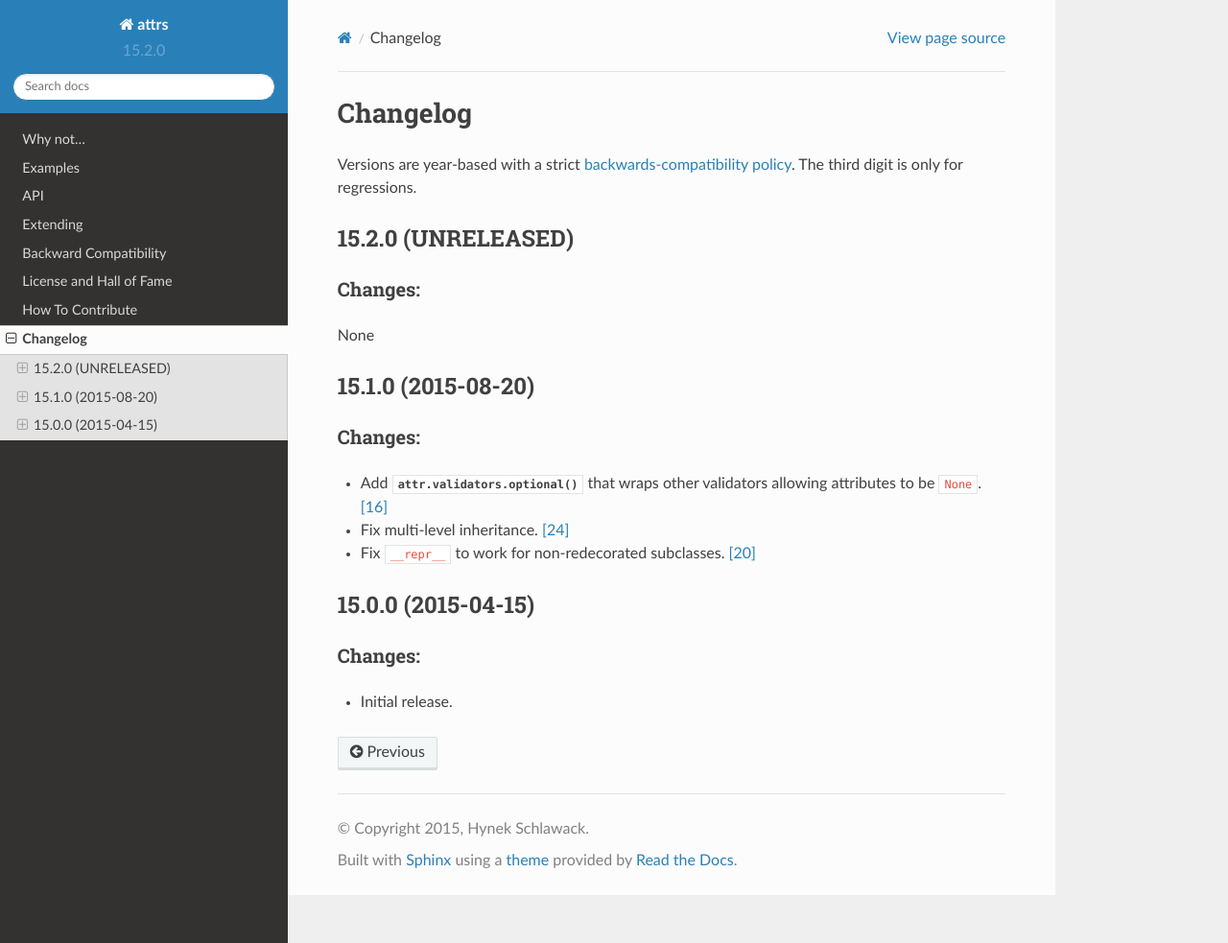
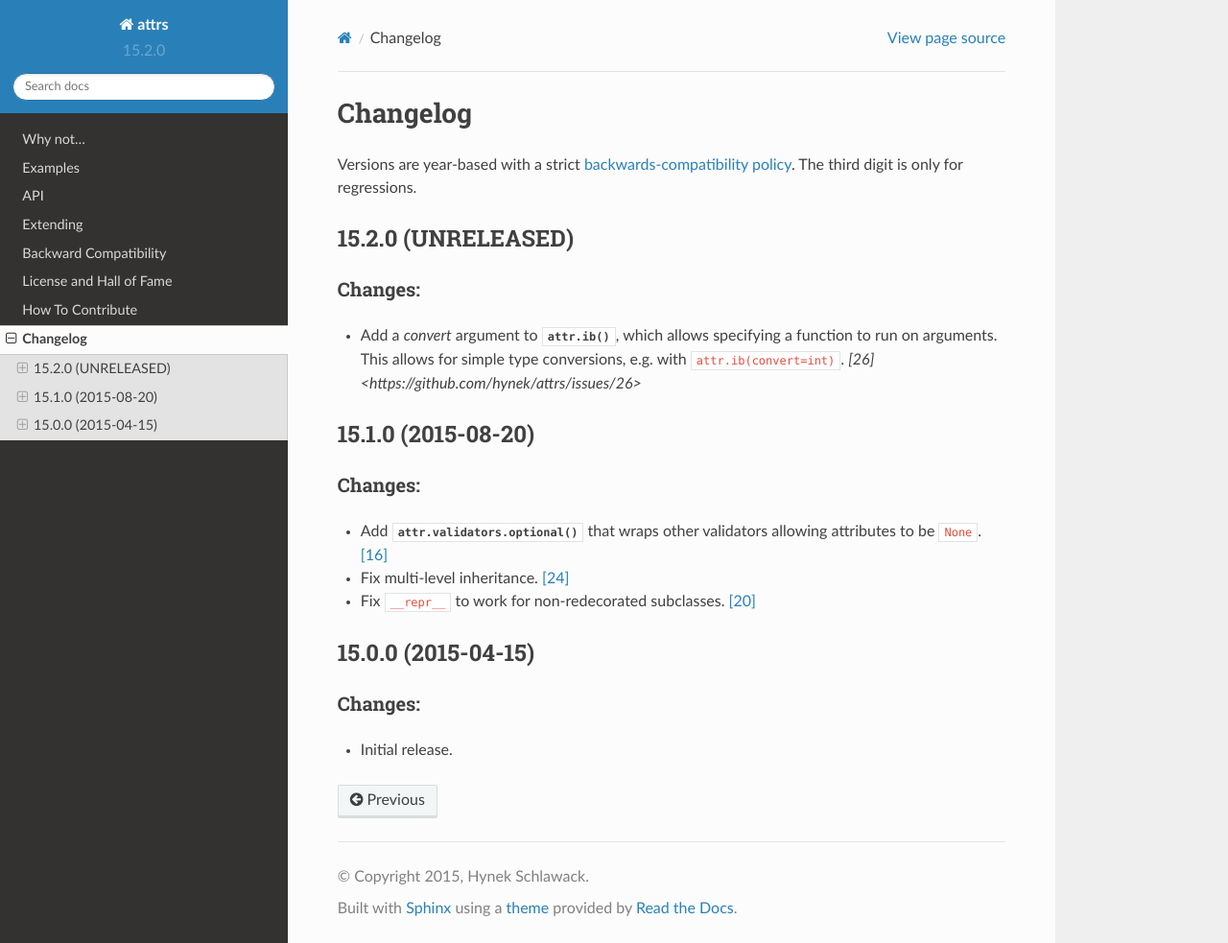
Before and after one commit to python-attrs/attrs, a Sphinx documentation site: the page built from docs/changelog.rst, in a window 1280 px wide and 983 px high. Shown: the whole window at 96% size. Built offline with Sphinx 7.4.7 and the Read the Docs theme 2.0.0, drawn with Linux system fonts in a browser that asks for light colours.

Commit message:
changelog

```diff
--- a/docs/changelog.rst
+++ b/docs/changelog.rst
@@ -16,7 +16,7 @@ The third digit is only for regressions.
 Changes:
 ^^^^^^^^
 
-None
+- Add a `convert` argument to :func:`attr.ib`, which allows specifying a function to run on arguments.  This allows for simple type conversions, e.g. with ``attr.ib(convert=int)``. `[26] <https://github.com/hynek/attrs/issues/26>`
 
 
 15.1.0 (2015-08-20)
```
